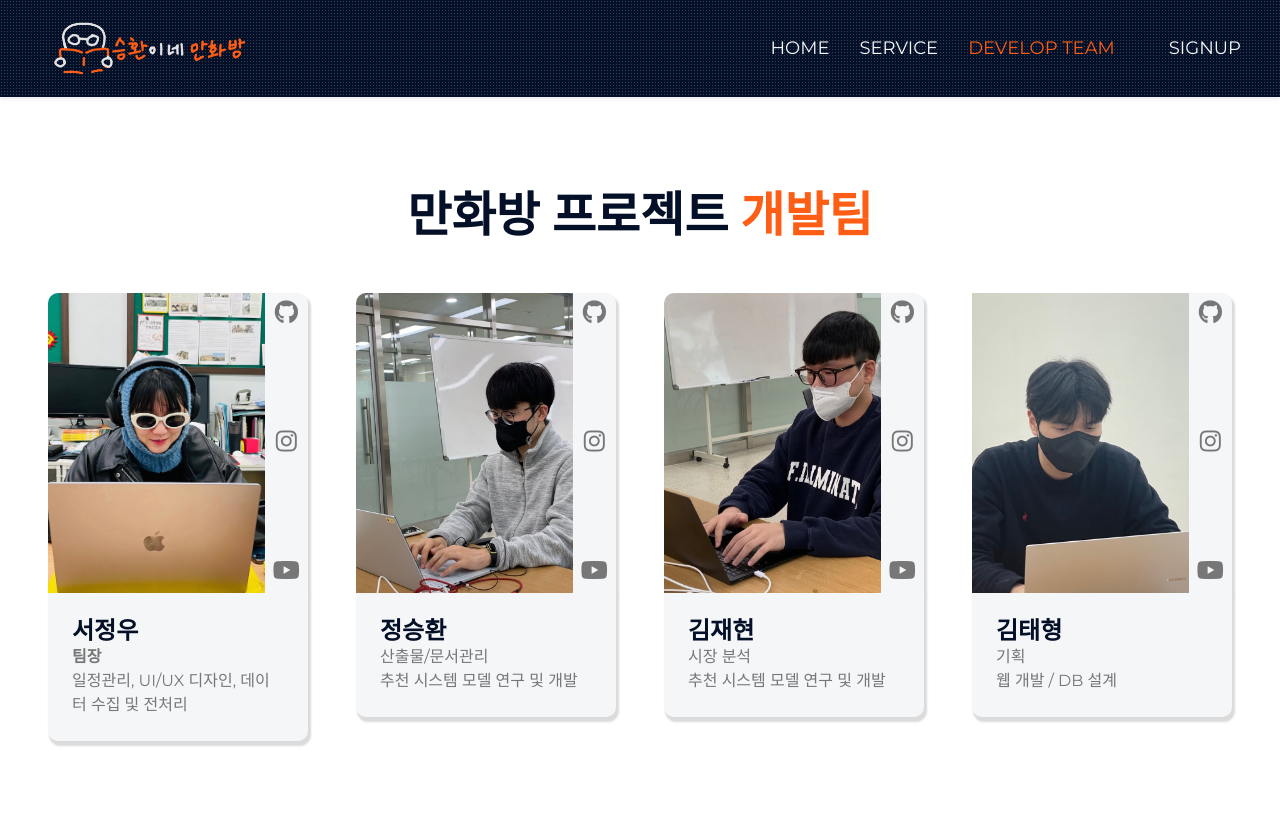
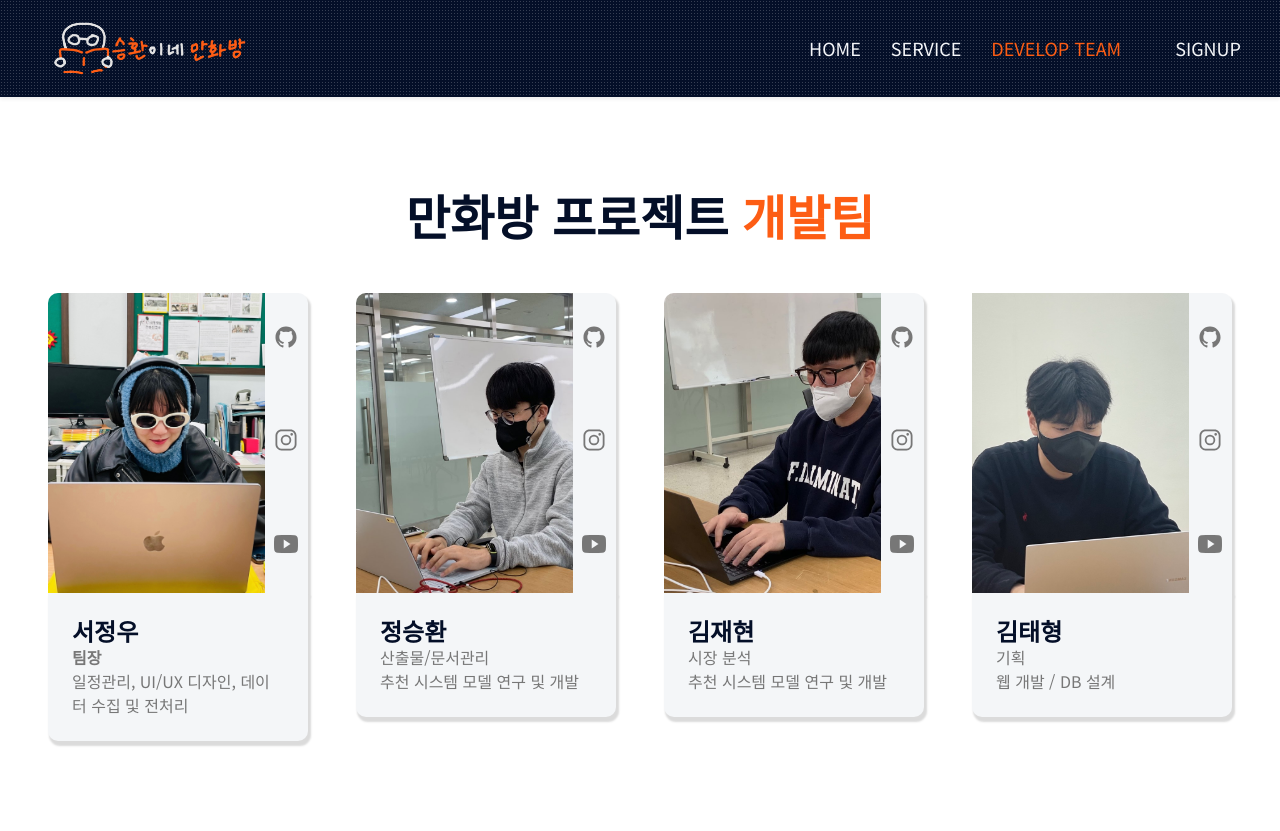
Before and after one commit to J-ungry/jshwebtoonmk2, a Flask app: page /introduce_team in a window 1280 px wide. Run offline with Flask 2, Linux system fonts and the light colour scheme; some libraries are stand-ins or nearby versions.

Commit message:
글꼴 설정, 아이콘 오류 해결

```diff
--- a/website/static/css/style.css
+++ b/website/static/css/style.css
@@ -4,6 +4,10 @@
     --secondary: #FDBE33;
     --light: #F4F6F8;
     --dark: #040F28;
+}
+
+* {
+    font-family: 'Noto Sans KR', sans-serif !important;
 }
 
 .pt-6 {
@@ -118,7 +122,7 @@
 }
 
 @media (max-width: 991.98px) {
-    .navbar-dark .navbar-nav .nav-link  {
+    .navbar-dark .navbar-nav .nav-link {
         margin-left: 0;
         padding: 10px 0;
     }
@@ -241,6 +245,7 @@
 }
 
 @media (min-width: 992px) {
+
     .testimonial,
     .contact-form {
         margin-left: -90px;
--- a/website/templates/introduce_team.html
+++ b/website/templates/introduce_team.html
@@ -21,8 +21,9 @@
         box-shadow: 2px 4px 2px 1px #dbdbdb;
     }
 
-    .fab {
+    .loogoo {
         font-size: 24px;
+        padding: 25px 0;
     }
 </style>
 <div class="container-fluid py-6 px-5">
@@ -40,12 +41,18 @@
                 </div>
                 <div class="col-2">
                     <div class="h-100 d-flex flex-column align-items-center justify-content-between bg-light box2">
-                        <a class="btn" href="https://github.com/J-ungry"><i class="fab fa-github"></i></a>
+                        <a class="btn" href="https://github.com/J-ungry">
+                            <!-- <i class="fab fa-github"></i> -->
+                            <ion-icon name="logo-github" class="loogoo"></ion-icon>
+                        </a>
                         <!-- <a class="btn" href="#"><i class="fab fa-facebook-f"></i></a>
                         <a class="btn" href="#"><i class="fab fa-linkedin-in"></i></a> -->
-                        <a class="btn" href="https://www.instagram.com/jungry_/"><i class="fab fa-instagram"></i></a>
-                        <a class="btn" href="https://www.youtube.com/watch?v=bHUTclbMU6k"><i
-                                class="fab fa-youtube"></i></a>
+                        <a class="btn" href="https://www.instagram.com/jungry_/">
+                            <ion-icon name="logo-instagram" class="loogoo"></ion-icon>
+                        </a>
+                        <a class="btn" href="https://www.youtube.com/watch?v=bHUTclbMU6k">
+                            <ion-icon name="logo-youtube" class="loogoo"></ion-icon>
+                        </a>
                     </div>
                 </div>
                 <div class="col-12">
@@ -66,10 +73,15 @@
                 </div>
                 <div class="col-2">
                     <div class="h-100 d-flex flex-column align-items-center justify-content-between bg-light box2">
-                        <a class="btn" href="https://github.com/kuma1105"><i class="fab fa-github"></i></a>
-
-                        <a class="btn" href="https://www.instagram.com/"><i class="fab fa-instagram"></i></a>
-                        <a class="btn" href="https://youtu.be/N4rFMUW9Fsk"><i class="fab fa-youtube"></i></a>
+                        <a class="btn" href="https://github.com/kuma1105">
+                            <ion-icon name="logo-github" class="loogoo"></ion-icon>
+                        </a>
+                        <a class="btn" href="https://www.instagram.com/">
+                            <ion-icon name="logo-instagram" class="loogoo"></ion-icon>
+                        </a>
+                        <a class="btn" href="https://youtu.be/N4rFMUW9Fsk">
+                            <ion-icon name="logo-youtube" class="loogoo"></ion-icon>
+                        </a>
                     </div>
                 </div>
                 <div class="col-12">
@@ -90,9 +102,15 @@
                 </div>
                 <div class="col-2">
                     <div class="h-100 d-flex flex-column align-items-center justify-content-between bg-light box2">
-                        <a class="btn" href="https://github.com/jaehyunkkk"><i class="fab fa-github"></i></a>
-                        <a class="btn" href="https://www.instagram.com/j_hyun413/"><i class="fab fa-instagram"></i></a>
-                        <a class="btn" href="https://youtu.be/XUd7edLu_4Y"><i class="fab fa-youtube"></i></a>
+                        <a class="btn" href="https://github.com/jaehyunkkk">
+                            <ion-icon name="logo-github" class="loogoo"></ion-icon>
+                        </a>
+                        <a class="btn" href="https://www.instagram.com/j_hyun413/">
+                            <ion-icon name="logo-instagram" class="loogoo"></ion-icon>
+                        </a>
+                        <a class="btn" href="https://youtu.be/XUd7edLu_4Y">
+                            <ion-icon name="logo-youtube" class="loogoo"></ion-icon>
+                        </a>
                     </div>
                 </div>
                 <div class="col-12">
@@ -113,10 +131,15 @@
                 </div>
                 <div class="col-2">
                     <div class="h-100 d-flex flex-column align-items-center justify-content-between bg-light box2">
-                        <a class="btn" href="https://github.com/webkth"><i class="fab fa-github"></i></a>
-                        <a class="btn" href="https://www.instagram.com/taehyeong973/"><i
-                                class="fab fa-instagram"></i></a>
-                        <a class="btn" href="#"><i class="fab fa-youtube"></i></a>
+                        <a class="btn" href="https://github.com/webkth">
+                            <ion-icon name="logo-github" class="loogoo"></ion-icon>
+                        </a>
+                        <a class="btn" href="https://www.instagram.com/taehyeong973/">
+                            <ion-icon name="logo-instagram" class="loogoo"></ion-icon>
+                        </a>
+                        <a class="btn" href="#">
+                            <ion-icon name="logo-youtube" class="loogoo"></ion-icon>
+                        </a>
                     </div>
                 </div>
                 <div class="col-12">
--- a/website/templates/nav.html
+++ b/website/templates/nav.html
@@ -1,5 +1,6 @@
 <!DOCTYPE html>
 <html lang="ko">
+
 <head>
     <meta charset="UTF-8">
     <meta http-equiv="X-UA-Compatible" content="IE=edge">
@@ -13,13 +14,15 @@
     <link href="{{url_for('static',filename='img/favicon.ico')}}" rel="icon">
 
     <link rel="preconnect" href="https://fonts.gstatic.com">
-    <link href="https://fonts.googleapis.com/css2?family=Open+Sans:wght@400;600&family=Roboto:wght@500;700&display=swap" rel="stylesheet">
+    <link href="https://fonts.googleapis.com/css2?family=Open+Sans:wght@400;600&family=Roboto:wght@500;700&display=swap"
+        rel="stylesheet">
 
     <link href="https://cdnjs.cloudflare.com/ajax/libs/font-awesome/5.15.0/css/all.min.css" rel="stylesheet">
     <link href="https://cdn.jsdelivr.net/npm/bootstrap-icons@1.4.1/font/bootstrap-icons.css" rel="stylesheet">
 
     <link href="{{url_for('static',filename='lib/owlcarousel/assets/owl.carousel.min.css')}}" rel="stylesheet">
-    <link href="{{url_for('static',filename='lib/tempusdominus/css/tempusdominus-bootstrap-4.min.css')}}" rel="stylesheet" />
+    <link href="{{url_for('static',filename='lib/tempusdominus/css/tempusdominus-bootstrap-4.min.css')}}"
+        rel="stylesheet" />
     <link href="{{url_for('static',filename='lib/lightbox/css/lightbox.min.css')}}" rel="stylesheet">
 
     <link href="{{url_for('static',filename='css/bootstrap.min.css')}}" rel="stylesheet">
@@ -40,14 +43,23 @@
     <script src="{{url_for('static',filename='js/imagesloaded.js')}}"></script>
     <script src="{{url_for('static',filename='js/custom.js')}}"></script>
 
+    <script type="module" src="https://unpkg.com/ionicons@5.5.2/dist/ionicons/ionicons.esm.js"></script>
+    <script nomodule src="https://unpkg.com/ionicons@5.5.2/dist/ionicons/ionicons.js"></script>
+
+    <!-- 글꼴 -->
+    <link rel="preconnect" href="https://fonts.googleapis.com">
+    <link rel="preconnect" href="https://fonts.gstatic.com" crossorigin>
+    <link href="https://fonts.googleapis.com/css2?family=Noto+Sans+KR&display=swap" rel="stylesheet">
+
     <title>{% block title %}Default Title{% endblock %}</title>
 </head>
-<body>  <!-- style="overflow: hidden;" -->
+
+<body> <!-- style="overflow: hidden;" -->
     <!-- 메뉴 상단바 start -->
     <div class="container-fluid sticky-top bg-dark bg-light-radial shadow-sm px-5 pe-lg-0">
         <nav class="navbar navbar-expand-lg bg-dark bg-light-radial navbar-dark py-3 py-lg-0">
             <a href="/" class="navbar-brand">
-                <img class ="logo" src="../static/img/logo.png" style="height: 90px;">
+                <img class="logo" src="../static/img/logo.png" style="height: 90px;">
             </a>
             <button class="navbar-toggler" type="button" data-bs-toggle="collapse" data-bs-target="#navbarCollapse">
                 <span class="navbar-toggler-icon"></span>
@@ -60,7 +72,8 @@
                     <a href="/introduce_team" class="nav-item nav-link me-4" id="nav-team">Develop Team</a>
                     {% if session["user_id"] %}
                     <a href="/input_rate" class="nav-item nav-link me-4" id="nav-rating">Rating</a>
-                        <a href="/user_detail" class="nav-item nav-link me-4" id="nav-detail"><strong>{{session["user_name"]}}님</strong></a>
+                    <a href="/user_detail" class="nav-item nav-link me-4"
+                        id="nav-detail"><strong>{{session["user_name"]}}님</strong></a>
                     <a href="/logout" class="nav-item nav-link me-4">Logout</a>
                     {% else %}
                     <a href="/sign_up" class="nav-item nav-link me-4" id="nav-signup">SignUp</a>
@@ -96,4 +109,5 @@
     {% block content %}
     {% endblock %}
 </body>
+
 </html>
```
Also changed, not shown: website/templates/input_rate.html (+49 -40 lines). Lines whose indentation alone changed are shown as unchanged.
